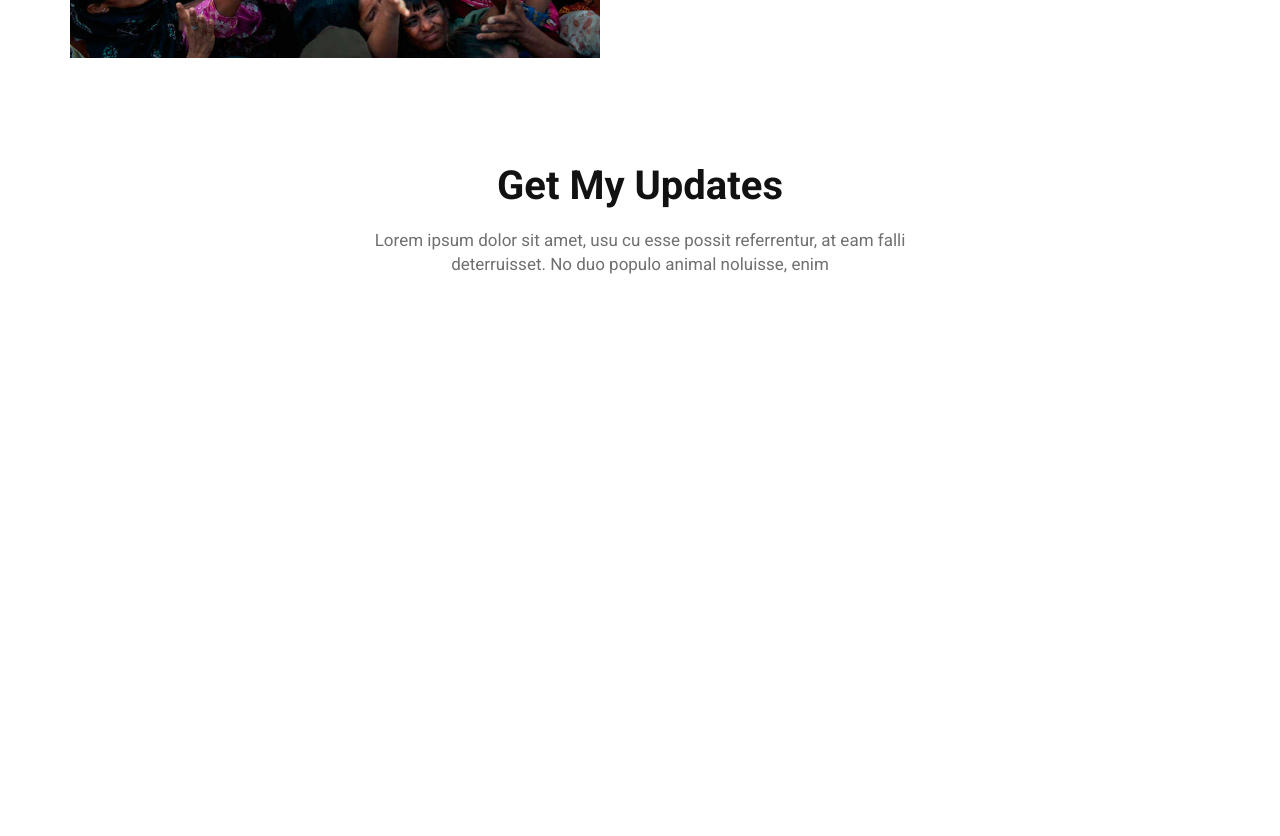
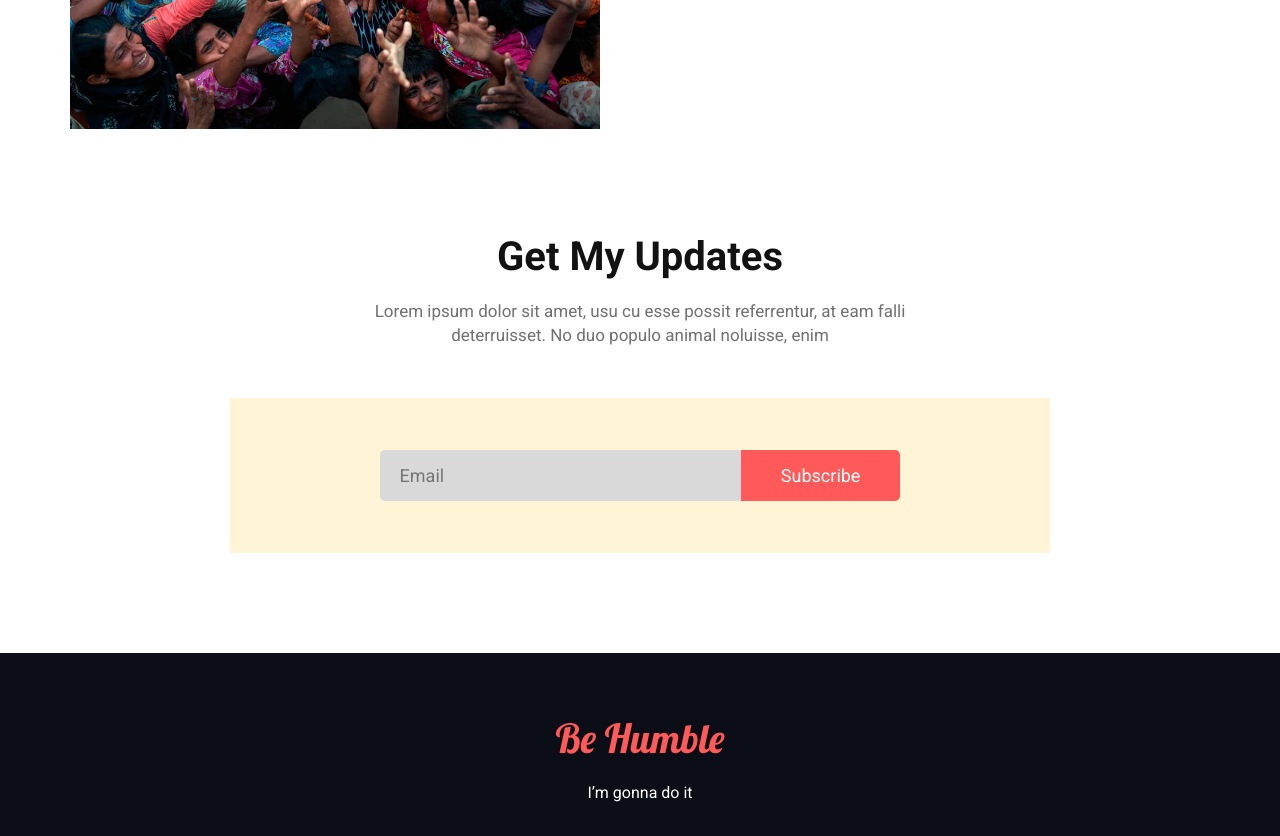
Before and after one commit to wdridoy11/donate-website, a plain HTML site: page index.html in a window 1280 px wide. Shown: the part 1964-2800 px from the top of the page. Before the commit the page ends 2241 px from the top, so only its background shows below. Drawn offline with Linux system fonts and the light colour scheme.

Commit message:
Now I am start banner section desing

```diff
--- a/index.html
+++ b/index.html
@@ -111,11 +111,20 @@
                 <div class="updates-content">
                     <h3 class="section-title">Get My Updates</h3>
                     <p class="section-description">Lorem ipsum dolor sit amet, usu cu esse possit referrentur, at eam falli deterruisset. No duo populo animal noluisse, enim</p>
-
+                    <div class="subscribe">
+                        <input type="email" name="email" id="email" placeholder="Email" required>
+                        <input type="submit" value="Subscribe">
+                    </div>
                 </div>
             </div>
         </section>
     </main>
+    <footer id="footer">
+        <div class="footer-content">
+            <h3 class="section-title">Be Humble</h3>
+            <p>I’m gonna do it</p>
+        </div>
+    </footer>
 </body>
 
 </html>
--- a/style/style.css
+++ b/style/style.css
@@ -1,4 +1,4 @@
-@import url('https://fonts.googleapis.com/css2?family=Roboto:wght@300;400;500;700&display=swap');
+@import url('https://fonts.googleapis.com/css2?family=Lobster&family=Roboto:wght@300;400;500;700&display=swap');
 
 /* Common css */
 
@@ -50,20 +50,30 @@ img {
 
 #banner {
     width: 100%;
-    background: url("../images/banner.jpg");
+    background: linear-gradient(#00000076, #00000073), url("../images/banner.jpg");
     background-size: cover;
     background-repeat: no-repeat;
     background-position: center;
-    display: flex;
-    align-items: center;
-    justify-content: center;
 }
 
-.banner-content {}
+.banner-content {
+    text-align: center;
+}
 
-.banner-title {}
+.banner-title {
+    font-size: 60px;
+    font-weight: 700;
+    color: #fff;
+}
 
-.banner-description {}
+.banner-description {
+    font-size: 18px;
+    line-height: 1.3em;
+    color: #fff;
+    width: 50%;
+    display: block;
+    margin: 0 auto;
+}
 
 
 /* donate today section style */
@@ -191,3 +201,60 @@ div.amount-content:nth-child(2) {
 .donation-image {
     width: 100%;
 }
+
+
+/* Updates */
+
+#updates {
+    margin: 100px 0;
+}
+
+.subscribe {
+    background: #FFF4D6;
+    margin: 0px 14%;
+    text-align: center;
+    padding: 52px 0;
+    margin-top: 50px;
+}
+
+input[type="email"] {
+    padding: 15px 20px;
+    width: 40%;
+    font-size: 18px;
+    border: none;
+    border-radius: 5px 0 0 5px;
+    background: #D9D9D9;
+}
+
+input[type="submit"] {
+    padding: 15px 40px;
+    font-size: 18px;
+    border: none;
+    border-radius: 0 5px 5px 0;
+    background: #FF5959;
+    color: #fff;
+    margin-left: -11px;
+}
+
+
+/* Footer */
+
+#footer {
+    padding: 60px;
+    background: #0B0D17;
+}
+
+.footer-content {
+    text-align: center;
+}
+
+.footer-content>.section-title {
+    color: #FF5959;
+    font-family: 'Lobster', cursive;
+    font-weight: 400;
+}
+
+.footer-content p {
+    color: #fff;
+    font-size: 16px;
+}
```
